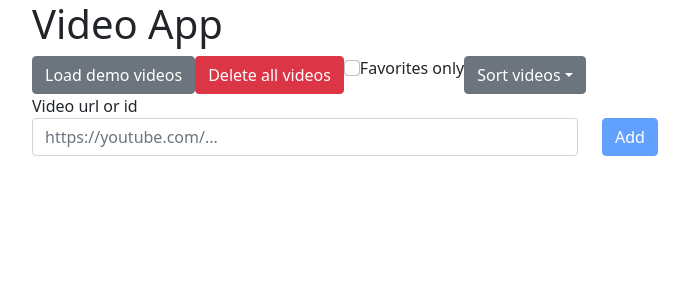
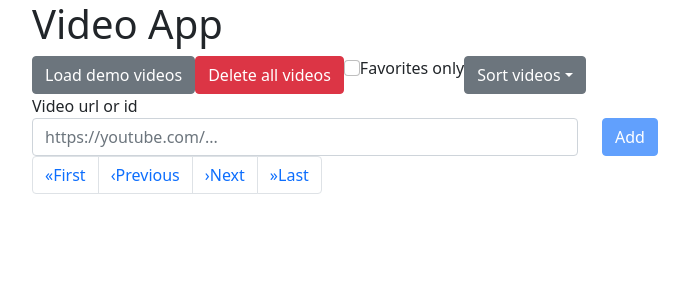
Before and after one commit to tomek-ch/video-app-redux, a React (Create React App) app: page / in a window 1280 px wide. Shown: the top 300 px of the page, without its empty margins (50-739 px from the left). Built offline with nearby package versions, Linux system fonts and the light colour scheme.

Commit message:
Add navigation buttons to pages list

```diff
--- a/src/components/PagesList.tsx
+++ b/src/components/PagesList.tsx
@@ -3,22 +3,34 @@ import { useVideosContext } from "../context/VideosContext";
 
 function PagesList() {
   const { pagesCount, setCurrentPage, currentPage } = useVideosContext();
+  const setPage = (page: number) => {
+    if (currentPage !== page) {
+      setCurrentPage(page);
+      window.scrollTo(0, 0);
+    }
+  };
+
   return (
     <Pagination aria-label="Videos list">
+      <PaginationItem>
+        <PaginationLink first onClick={() => setPage(0)} />
+      </PaginationItem>
+      <PaginationItem>
+        <PaginationLink previous onClick={() => setPage(currentPage - 1)} />
+      </PaginationItem>
       {[...Array(pagesCount).keys()].map((page) => (
         <PaginationItem key={`page-${page}`} active={currentPage === page}>
-          <PaginationLink
-            onClick={() => {
-              if (currentPage !== page) {
-                setCurrentPage(page);
-                window.scrollTo(0, 0);
-              }
-            }}
-          >
+          <PaginationLink onClick={() => setPage(page)}>
             {page + 1}
           </PaginationLink>
         </PaginationItem>
       ))}
+      <PaginationItem>
+        <PaginationLink next onClick={() => setPage(currentPage + 1)} />
+      </PaginationItem>
+      <PaginationItem>
+        <PaginationLink last onClick={() => setPage(pagesCount - 1)} />
+      </PaginationItem>
     </Pagination>
   );
 }
```
